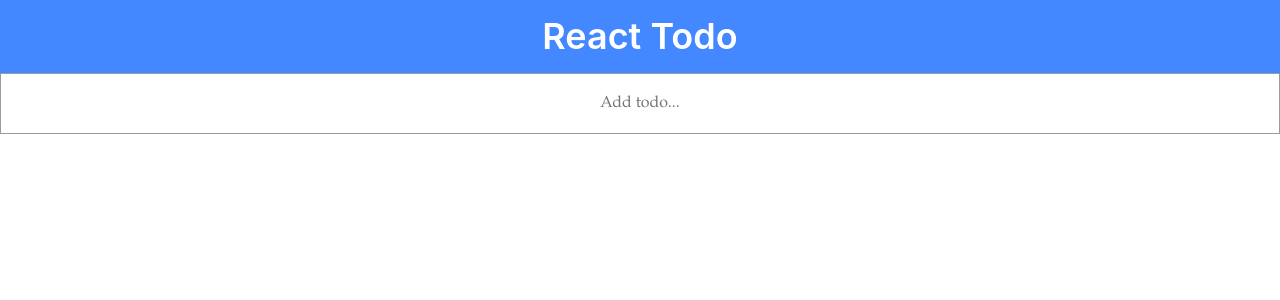
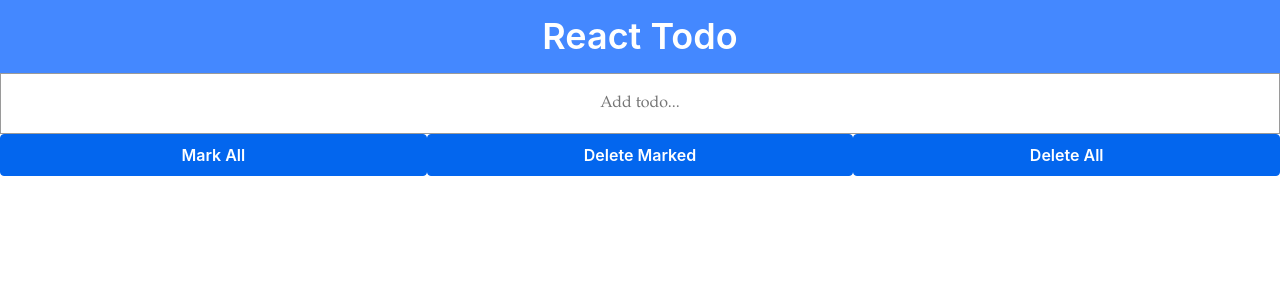
Before and after one commit to lyndonpanton/react-todo, a React (Create React App) app: page / in a window 1280 px wide. Shown: the top 300 px of the page. Built offline with nearby package versions, Linux system fonts and the light colour scheme.

Commit message:
rendered buttons

```diff
--- a/src/components/App.js
+++ b/src/components/App.js
@@ -2,6 +2,7 @@ import React from "react";
 import Header from "./Header";
 import Form from "./Form";
 import Todo from "./Todo";
+import Buttons from "./Buttons";
 
 class App extends React.Component {
 	constructor(props) {
@@ -59,6 +60,7 @@ class App extends React.Component {
 			<div className="app" style={appStyling}>
 				<Header name={this.state.name} />
 				<Form handleSubmit={this.handleSubmit} />
+				<Buttons />
 				<Todo todos={this.state.todos} handleCheck={this.handleCheck} handleDelete={this.handleDelete} />
 			</div>
 		);
```
